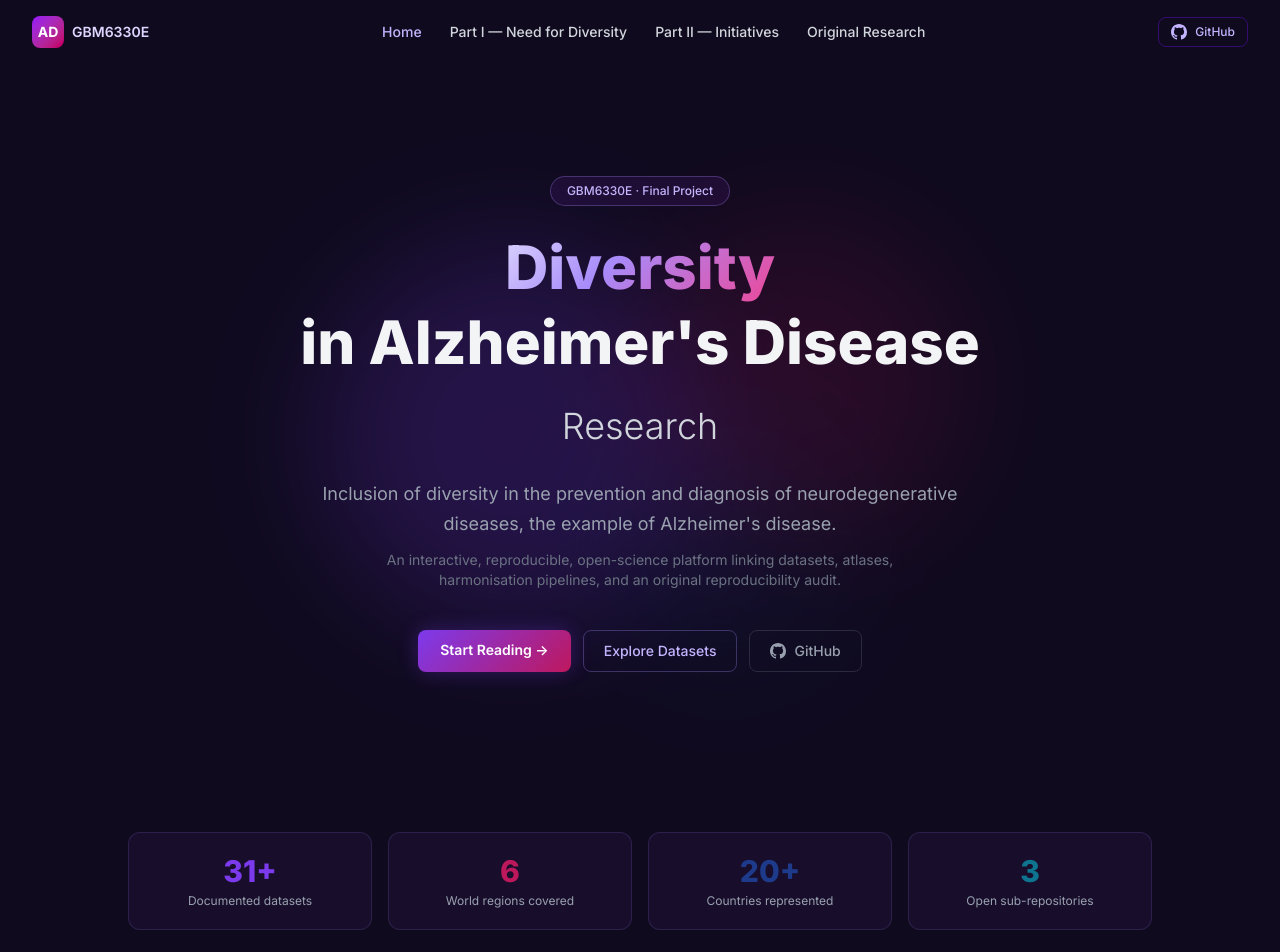
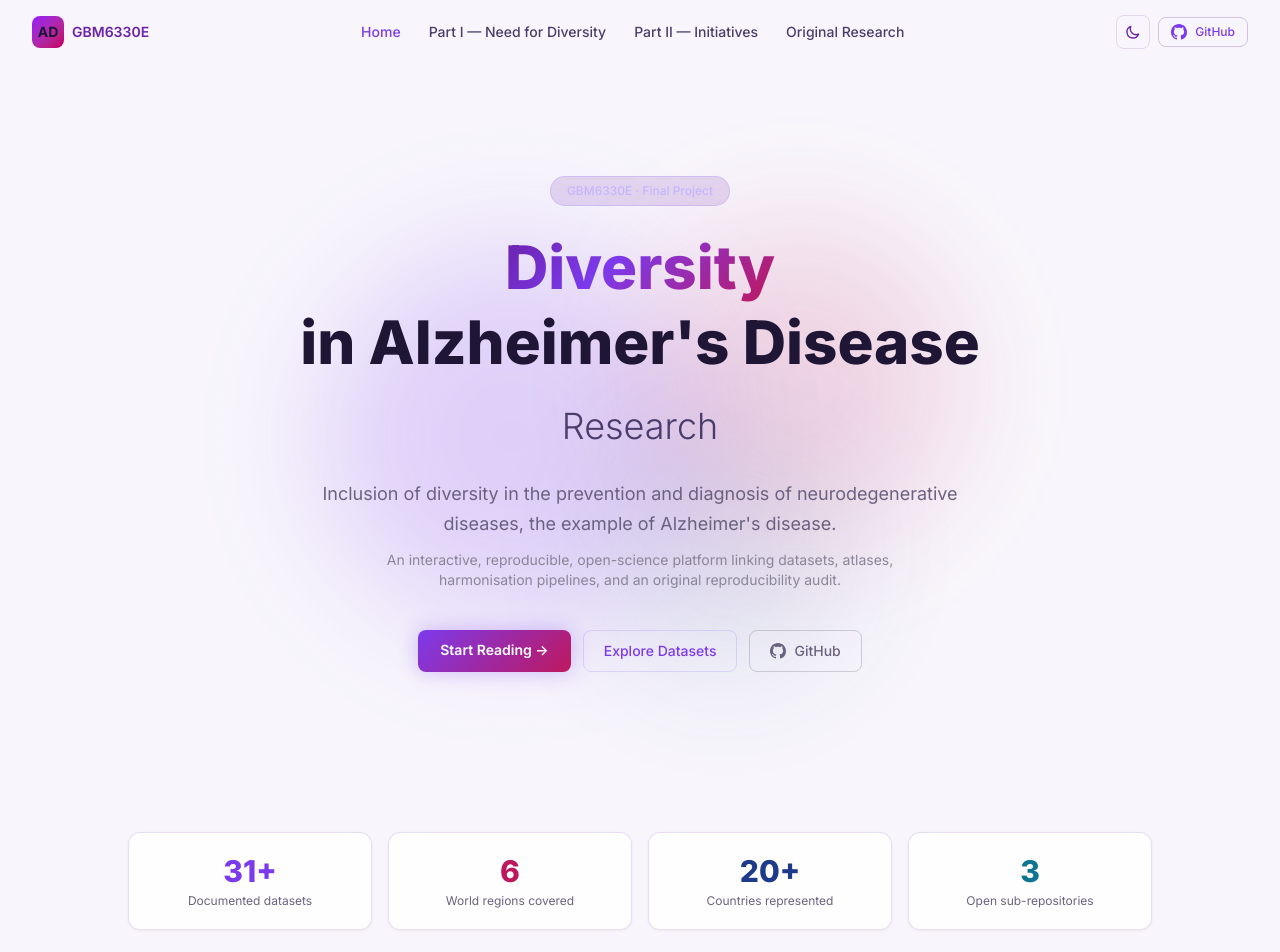
Before and after one commit to KahinaBch/ad-diversity-website, a Next.js app: page /ad-diversity-website/ in a window 1280 px wide. Shown: the top 952 px of the page. Built offline with nearby package versions, Linux system fonts and the light colour scheme.

Commit message:
Add dark/light theme toggle with system preference detection

```diff
--- a/app/globals.css
+++ b/app/globals.css
@@ -14,6 +14,41 @@
   --text-dim: #6B7280;
   --border-subtle: rgba(167, 139, 250, 0.15);
   --glow-purple: rgba(124, 58, 237, 0.3);
+  --glass-bg: rgba(26, 16, 48, 0.85);
+  --glass-border: rgba(167, 139, 250, 0.15);
+  --table-header-bg: rgba(107, 33, 168, 0.35);
+  --table-header-color: #DDD6FE;
+  --table-border: rgba(167, 139, 250, 0.2);
+  --table-cell-color: #E5E7EB;
+  --table-hover: rgba(124, 58, 237, 0.07);
+  --scrollbar-track: #0F0A1E;
+  --scrollbar-thumb: #7C3AED;
+  --selection-bg: #7C3AED;
+  --divider-mid: #7C3AED;
+  --divider-end: #BE185D;
+}
+
+[data-theme="light"] {
+  --bg-deep: #F8F6FC;
+  --bg-card: #FFFFFF;
+  --bg-section: #F0ECF7;
+  --text-primary: #1F1535;
+  --text-muted: #6B21A8;
+  --text-dim: #6B7280;
+  --border-subtle: rgba(107, 33, 168, 0.15);
+  --glow-purple: rgba(124, 58, 237, 0.12);
+  --glass-bg: rgba(255, 255, 255, 0.85);
+  --glass-border: rgba(107, 33, 168, 0.15);
+  --table-header-bg: rgba(107, 33, 168, 0.08);
+  --table-header-color: #6B21A8;
+  --table-border: rgba(107, 33, 168, 0.12);
+  --table-cell-color: #374151;
+  --table-hover: rgba(124, 58, 237, 0.05);
+  --scrollbar-track: #F8F6FC;
+  --scrollbar-thumb: #A78BFA;
+  --selection-bg: #A78BFA;
+  --divider-mid: #A78BFA;
+  --divider-end: #EC4899;
 }
 
 html { scroll-behavior: smooth; }
@@ -23,12 +58,13 @@ body {
   color: var(--text-primary);
   font-family: 'Inter', system-ui, -apple-system, sans-serif;
   line-height: 1.7;
+  transition: background-color 0.3s, color 0.3s;
 }
 
 ::-webkit-scrollbar { width: 6px; }
-::-webkit-scrollbar-track { background: var(--bg-deep); }
-::-webkit-scrollbar-thumb { background: var(--purple-light); border-radius: 3px; }
-::selection { background: var(--purple-light); color: white; }
+::-webkit-scrollbar-track { background: var(--scrollbar-track); }
+::-webkit-scrollbar-thumb { background: var(--scrollbar-thumb); border-radius: 3px; }
+::selection { background: var(--selection-bg); color: white; }
 
 .gradient-text {
   background: linear-gradient(135deg, #DDD6FE 0%, #A78BFA 40%, #EC4899 100%);
@@ -37,15 +73,27 @@ body {
   background-clip: text;
 }
 
+[data-theme="light"] .gradient-text {
+  background: linear-gradient(135deg, #6B21A8 0%, #7C3AED 40%, #BE185D 100%);
+  -webkit-background-clip: text;
+  -webkit-text-fill-color: transparent;
+  background-clip: text;
+}
+
 .glass-card {
-  background: rgba(26, 16, 48, 0.85);
-  border: 1px solid rgba(167, 139, 250, 0.15);
+  background: var(--glass-bg);
+  border: 1px solid var(--glass-border);
   backdrop-filter: blur(12px);
+  transition: background 0.3s, border-color 0.3s;
+}
+
+[data-theme="light"] .glass-card {
+  box-shadow: 0 1px 3px rgba(0, 0, 0, 0.06);
 }
 
 .section-divider {
   height: 1px;
-  background: linear-gradient(90deg, transparent, #7C3AED, #BE185D, transparent);
+  background: linear-gradient(90deg, transparent, var(--divider-mid), var(--divider-end), transparent);
   opacity: 0.4;
   margin: 0;
 }
@@ -68,14 +116,14 @@ body {
 
 .data-table { width: 100%; border-collapse: collapse; }
 .data-table th {
-  background: rgba(107, 33, 168, 0.35);
-  color: #DDD6FE;
+  background: var(--table-header-bg);
+  color: var(--table-header-color);
   padding: 10px 14px;
   text-align: left;
   font-size: 0.75rem;
   letter-spacing: 0.06em;
   text-transform: uppercase;
-  border-bottom: 1px solid rgba(167, 139, 250, 0.2);
+  border-bottom: 1px solid var(--table-border);
   white-space: nowrap;
 }
 .data-table td {
@@ -83,9 +131,9 @@ body {
   border-bottom: 1px solid rgba(167, 139, 250, 0.08);
   font-size: 0.82rem;
   vertical-align: top;
-  color: #E5E7EB;
+  color: var(--table-cell-color);
 }
-.data-table tr:hover td { background: rgba(124, 58, 237, 0.07); }
+.data-table tr:hover td { background: var(--table-hover); }
 
 .badge {
   display: inline-flex;
@@ -96,9 +144,13 @@ body {
   font-weight: 600;
   letter-spacing: 0.03em;
 }
-.badge-open { background: rgba(34,197,94,0.12); color: #86efac; border: 1px solid rgba(34,197,94,0.25); }
-.badge-partial { background: rgba(234,179,8,0.12); color: #fde047; border: 1px solid rgba(234,179,8,0.25); }
-.badge-restricted { background: rgba(239,68,68,0.12); color: #fca5a5; border: 1px solid rgba(239,68,68,0.25); }
+.badge-open { background: rgba(34,197,94,0.12); color: #22c55e; border: 1px solid rgba(34,197,94,0.25); }
+.badge-partial { background: rgba(234,179,8,0.12); color: #ca8a04; border: 1px solid rgba(234,179,8,0.25); }
+.badge-restricted { background: rgba(239,68,68,0.12); color: #ef4444; border: 1px solid rgba(239,68,68,0.25); }
+
+[data-theme="dark"] .badge-open { color: #86efac; }
+[data-theme="dark"] .badge-partial { color: #fde047; }
+[data-theme="dark"] .badge-restricted { color: #fca5a5; }
 
 .btn-glow {
   background: linear-gradient(135deg, #7C3AED, #BE185D);
@@ -126,3 +178,54 @@ body {
   flex-shrink: 0;
   margin-top: 5px;
 }
+
+/* Light mode overrides for Tailwind color classes used across pages */
+[data-theme="light"] {
+  --tw-light-text-100: #1F1535;
+  --tw-light-text-200: #2D2248;
+  --tw-light-text-300: #4A3D6B;
+  --tw-light-text-400: #6B6280;
+  --tw-light-text-500: #8B8598;
+}
+
+/* Override gray text classes in light mode */
+@layer utilities {
+  [data-theme="light"] .text-gray-100 { color: #1F1535; }
+  [data-theme="light"] .text-gray-200 { color: #2D2248; }
+  [data-theme="light"] .text-gray-300 { color: #4A3D6B; }
+  [data-theme="light"] .text-gray-400 { color: #6B6280; }
+  [data-theme="light"] .text-gray-500 { color: #8B8598; }
+  [data-theme="light"] .text-gray-600 { color: #9CA3AF; }
+  [data-theme="light"] .text-white { color: #1F1535; }
+
+  [data-theme="light"] .text-violet-200 { color: #6B21A8; }
+  [data-theme="light"] .text-violet-300 { color: #7C3AED; }
+  [data-theme="light"] .text-violet-400 { color: #6B21A8; }
+
+  [data-theme="light"] .border-purple-900\/30 { border-color: rgba(107, 33, 168, 0.15); }
+  [data-theme="light"] .border-violet-800\/50 { border-color: rgba(107, 33, 168, 0.25); }
+
+  [data-theme="light"] .bg-purple-900\/30 { background-color: rgba(107, 33, 168, 0.08); }
+
+  [data-theme="light"] .shadow-purple-900\/20 { --tw-shadow-color: rgba(107, 33, 168, 0.08); }
+  [data-theme="light"] .shadow-purple-900\/30 { --tw-shadow-color: rgba(107, 33, 168, 0.1); }
+}
+
+/* Theme toggle button */
+.theme-toggle {
+  display: flex;
+  align-items: center;
+  justify-content: center;
+  width: 34px;
+  height: 34px;
+  border-radius: 8px;
+  border: 1px solid var(--border-subtle);
+  background: transparent;
+  color: var(--text-muted);
+  cursor: pointer;
+  transition: all 0.2s;
+}
+.theme-toggle:hover {
+  border-color: var(--purple-light);
+  color: var(--purple-light);
+}
--- a/app/layout.tsx
+++ b/app/layout.tsx
@@ -2,6 +2,7 @@ import type { Metadata } from "next";
 import "./globals.css";
 import NavBar from "@/components/NavBar";
 import Footer from "@/components/Footer";
+import ThemeProvider from "@/components/ThemeProvider";
 
 export const metadata: Metadata = {
   title: "AD Diversity Research | GBM6330E",
@@ -10,16 +11,27 @@ export const metadata: Metadata = {
 
 export default function RootLayout({ children }: { children: React.ReactNode }) {
   return (
-    <html lang="en">
+    <html lang="en" suppressHydrationWarning>
       <head>
         <link rel="preconnect" href="https://fonts.googleapis.com" />
         <link rel="preconnect" href="https://fonts.gstatic.com" crossOrigin="anonymous" />
         <link href="https://fonts.googleapis.com/css2?family=Inter:wght@300;400;500;600;700;800&family=Crimson+Pro:ital,wght@0,400;0,600;1,400&display=swap" rel="stylesheet" />
+        <script dangerouslySetInnerHTML={{ __html: `
+          (function() {
+            var t = localStorage.getItem('theme') || 'system';
+            var r = t === 'system'
+              ? (window.matchMedia('(prefers-color-scheme: dark)').matches ? 'dark' : 'light')
+              : t;
+            document.documentElement.setAttribute('data-theme', r);
+          })();
+        `}} />
       </head>
       <body>
-        <NavBar />
-        <main className="min-h-screen pt-16">{children}</main>
-        <Footer />
+        <ThemeProvider>
+          <NavBar />
+          <main className="min-h-screen pt-16">{children}</main>
+          <Footer />
+        </ThemeProvider>
       </body>
     </html>
   );
--- a/components/NavBar.tsx
+++ b/components/NavBar.tsx
@@ -2,6 +2,7 @@
 import { useState, useEffect } from "react";
 import Link from "next/link";
 import { usePathname } from "next/navigation";
+import { useTheme } from "./ThemeProvider";
 
 const navItems = [
   { label: "Home", href: "/" },
@@ -31,6 +32,12 @@ export default function NavBar() {
   const [open, setOpen] = useState(false);
   const [activeDropdown, setActiveDropdown] = useState<string | null>(null);
   const pathname = usePathname();
+  const { theme, resolved, setTheme } = useTheme();
+
+  function cycleTheme() {
+    const next = theme === "system" ? "light" : theme === "light" ? "dark" : "system";
+    setTheme(next);
+  }
 
   useEffect(() => {
     const onScroll = () => setScrolled(window.scrollY > 20);
@@ -94,18 +101,36 @@ export default function NavBar() {
             ))}
           </div>
 
-          {/* GitHub link */}
+          {/* Theme toggle + GitHub link */}
+          <div className="hidden md:flex items-center gap-2">
+          <button
+            onClick={cycleTheme}
+            className="theme-toggle"
+            aria-label={`Theme: ${theme}`}
+            title={`Theme: ${theme} (${resolved})`}
+          >
+            {resolved === "dark" ? (
+              <svg className="w-4 h-4" fill="none" stroke="currentColor" viewBox="0 0 24 24" strokeWidth={2}>
+                <path strokeLinecap="round" strokeLinejoin="round" d="M12 3v1m0 16v1m9-9h-1M4 12H3m15.364 6.364l-.707-.707M6.343 6.343l-.707-.707m12.728 0l-.707.707M6.343 17.657l-.707.707M16 12a4 4 0 11-8 0 4 4 0 018 0z" />
+              </svg>
+            ) : (
+              <svg className="w-4 h-4" fill="none" stroke="currentColor" viewBox="0 0 24 24" strokeWidth={2}>
+                <path strokeLinecap="round" strokeLinejoin="round" d="M20.354 15.354A9 9 0 018.646 3.646 9.003 9.003 0 0012 21a9.003 9.003 0 008.354-5.646z" />
+              </svg>
+            )}
+          </button>
           <a
             href="https://github.com/KahinaBch/ad-diversity-website"
             target="_blank"
             rel="noopener noreferrer"
-            className="hidden md:flex items-center gap-2 px-3 py-1.5 rounded-lg text-xs font-medium text-violet-300 border border-violet-800/50 hover:border-violet-600 hover:text-white transition-all"
+            className="flex items-center gap-2 px-3 py-1.5 rounded-lg text-xs font-medium text-violet-300 border border-violet-800/50 hover:border-violet-600 hover:text-white transition-all"
           >
             <svg className="w-4 h-4" fill="currentColor" viewBox="0 0 24 24">
               <path d="M12 0C5.37 0 0 5.37 0 12c0 5.31 3.435 9.795 8.205 11.385.6.105.825-.255.825-.57 0-.285-.015-1.23-.015-2.235-3.015.555-3.795-.735-4.035-1.41-.135-.345-.72-1.41-1.23-1.695-.42-.225-1.02-.78-.015-.795.945-.015 1.62.87 1.845 1.23 1.08 1.815 2.805 1.305 3.495.99.105-.78.42-1.305.765-1.605-2.67-.3-5.46-1.335-5.46-5.925 0-1.305.465-2.385 1.23-3.225-.12-.3-.54-1.53.12-3.18 0 0 1.005-.315 3.3 1.23.96-.27 1.98-.405 3-.405s2.04.135 3 .405c2.295-1.56 3.3-1.23 3.3-1.23.66 1.65.24 2.88.12 3.18.765.84 1.23 1.905 1.23 3.225 0 4.605-2.805 5.625-5.475 5.925.435.375.81 1.095.81 2.22 0 1.605-.015 2.895-.015 3.3 0 .315.225.69.825.57A12.02 12.02 0 0 0 24 12c0-6.63-5.37-12-12-12z" />
             </svg>
             GitHub
           </a>
+          </div>
 
           {/* Mobile burger */}
           <button
@@ -145,6 +170,12 @@ export default function NavBar() {
                 ))}
               </div>
             ))}
+            <button
+              onClick={cycleTheme}
+              className="mx-3 mt-2 px-3 py-2 text-sm text-gray-300 hover:text-violet-200 flex items-center gap-2"
+            >
+              {resolved === "dark" ? "☀️" : "🌙"} Theme: {theme}
+            </button>
           </div>
         )}
       </div>
--- /dev/null
+++ b/components/ThemeProvider.tsx
@@ -0,0 +1,51 @@
+"use client";
+import { createContext, useContext, useEffect, useState } from "react";
+
+type Theme = "light" | "dark" | "system";
+
+const ThemeContext = createContext<{
+  theme: Theme;
+  resolved: "light" | "dark";
+  setTheme: (t: Theme) => void;
+}>({ theme: "system", resolved: "dark", setTheme: () => {} });
+
+export function useTheme() {
+  return useContext(ThemeContext);
+}
+
+export default function ThemeProvider({ children }: { children: React.ReactNode }) {
+  const [theme, setThemeState] = useState<Theme>("system");
+  const [resolved, setResolved] = useState<"light" | "dark">("dark");
+
+  useEffect(() => {
+    const saved = localStorage.getItem("theme") as Theme | null;
+    if (saved === "light" || saved === "dark" || saved === "system") {
+      setThemeState(saved);
+    }
+  }, []);
+
+  useEffect(() => {
+    const mq = window.matchMedia("(prefers-color-scheme: dark)");
+
+    function resolve() {
+      const r = theme === "system" ? (mq.matches ? "dark" : "light") : theme;
+      setResolved(r);
+      document.documentElement.setAttribute("data-theme", r);
+    }
+
+    resolve();
+    mq.addEventListener("change", resolve);
+    return () => mq.removeEventListener("change", resolve);
+  }, [theme]);
+
+  function setTheme(t: Theme) {
+    setThemeState(t);
+    localStorage.setItem("theme", t);
+  }
+
+  return (
+    <ThemeContext.Provider value={{ theme, resolved, setTheme }}>
+      {children}
+    </ThemeContext.Provider>
+  );
+}
```
